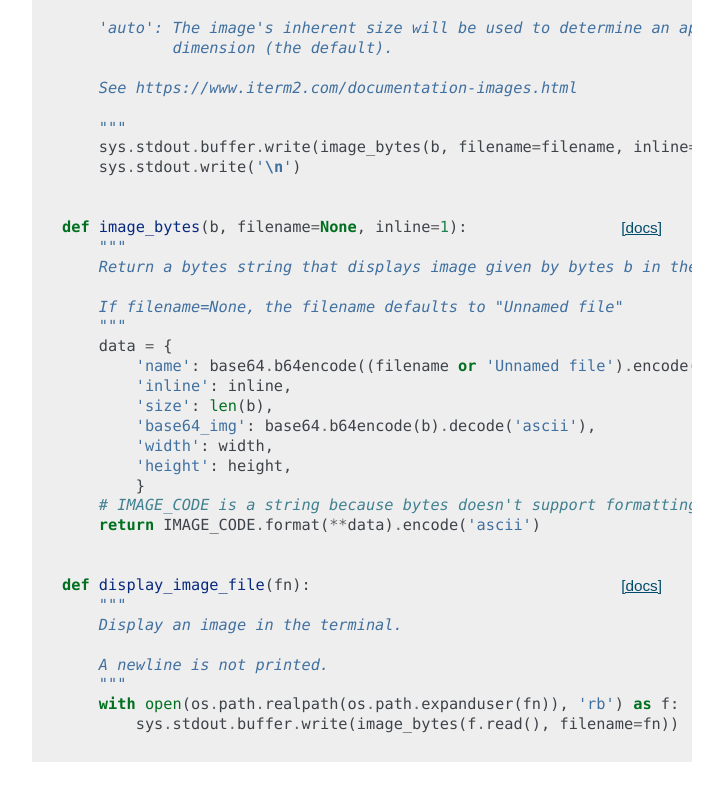
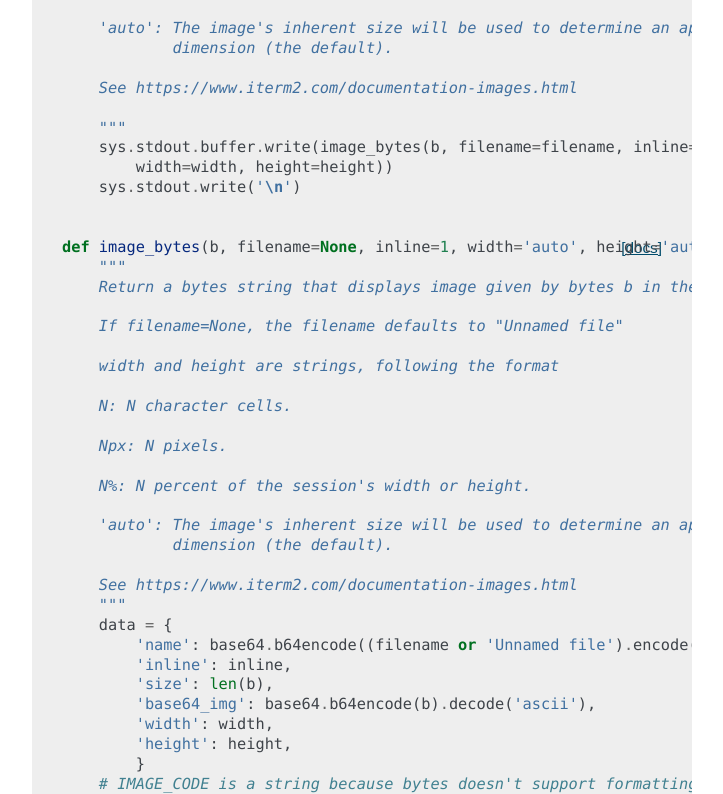
Before and after one commit to asmeurer/iterm2-tools, a plain HTML site: page _modules/iterm2_tools/images.html in a window 1280 px wide. Shown: the part 619-1413 px from the top of the page, without its empty margins (388-1111 px from the left). Drawn offline with Linux system fonts and the light colour scheme.

Commit message:
Update docs after building Travis build 136 of asmeurer/iterm2-tools
The docs were built from the branch 'master' against the commit
576b74bdb3e4ddcdcd533be48ff755c4bcb17c3f.

The Travis build that generated this commit is at
https://travis-ci.org/asmeurer/iterm2-tools/jobs/367877246.

The doctr command that was run is

    /home/travis/virtualenv/python3.6.3/bin/doctr deploy . --built-docs docs/_build/html

```diff
--- a/_modules/iterm2_tools/images.html
+++ b/_modules/iterm2_tools/images.html
@@ -63,14 +63,28 @@
 <span class="sd">    See https://www.iterm2.com/documentation-images.html</span>
 
 <span class="sd">    &quot;&quot;&quot;</span>
-    <span class="n">sys</span><span class="o">.</span><span class="n">stdout</span><span class="o">.</span><span class="n">buffer</span><span class="o">.</span><span class="n">write</span><span class="p">(</span><span class="n">image_bytes</span><span class="p">(</span><span class="n">b</span><span class="p">,</span> <span class="n">filename</span><span class="o">=</span><span class="n">filename</span><span class="p">,</span> <span class="n">inline</span><span class="o">=</span><span class="n">inline</span><span class="p">))</span>
+    <span class="n">sys</span><span class="o">.</span><span class="n">stdout</span><span class="o">.</span><span class="n">buffer</span><span class="o">.</span><span class="n">write</span><span class="p">(</span><span class="n">image_bytes</span><span class="p">(</span><span class="n">b</span><span class="p">,</span> <span class="n">filename</span><span class="o">=</span><span class="n">filename</span><span class="p">,</span> <span class="n">inline</span><span class="o">=</span><span class="n">inline</span><span class="p">,</span>
+        <span class="n">width</span><span class="o">=</span><span class="n">width</span><span class="p">,</span> <span class="n">height</span><span class="o">=</span><span class="n">height</span><span class="p">))</span>
     <span class="n">sys</span><span class="o">.</span><span class="n">stdout</span><span class="o">.</span><span class="n">write</span><span class="p">(</span><span class="s1">&#39;</span><span class="se">\n</span><span class="s1">&#39;</span><span class="p">)</span></div>
 
-<div class="viewcode-block" id="image_bytes"><a class="viewcode-back" href="../../images.html#iterm2_tools.images.image_bytes">[docs]</a><span class="k">def</span> <span class="nf">image_bytes</span><span class="p">(</span><span class="n">b</span><span class="p">,</span> <span class="n">filename</span><span class="o">=</span><span class="kc">None</span><span class="p">,</span> <span class="n">inline</span><span class="o">=</span><span class="mi">1</span><span class="p">):</span>
+<div class="viewcode-block" id="image_bytes"><a class="viewcode-back" href="../../images.html#iterm2_tools.images.image_bytes">[docs]</a><span class="k">def</span> <span class="nf">image_bytes</span><span class="p">(</span><span class="n">b</span><span class="p">,</span> <span class="n">filename</span><span class="o">=</span><span class="kc">None</span><span class="p">,</span> <span class="n">inline</span><span class="o">=</span><span class="mi">1</span><span class="p">,</span> <span class="n">width</span><span class="o">=</span><span class="s1">&#39;auto&#39;</span><span class="p">,</span> <span class="n">height</span><span class="o">=</span><span class="s1">&#39;auto&#39;</span><span class="p">):</span>
     <span class="sd">&quot;&quot;&quot;</span>
 <span class="sd">    Return a bytes string that displays image given by bytes b in the terminal</span>
 
 <span class="sd">    If filename=None, the filename defaults to &quot;Unnamed file&quot;</span>
+
+<span class="sd">    width and height are strings, following the format</span>
+
+<span class="sd">    N: N character cells.</span>
+
+<span class="sd">    Npx: N pixels.</span>
+
+<span class="sd">    N%: N percent of the session&#39;s width or height.</span>
+
+<span class="sd">    &#39;auto&#39;: The image&#39;s inherent size will be used to determine an appropriate</span>
+<span class="sd">            dimension (the default).</span>
+
+<span class="sd">    See https://www.iterm2.com/documentation-images.html</span>
 <span class="sd">    &quot;&quot;&quot;</span>
     <span class="n">data</span> <span class="o">=</span> <span class="p">{</span>
         <span class="s1">&#39;name&#39;</span><span class="p">:</span> <span class="n">base64</span><span class="o">.</span><span class="n">b64encode</span><span class="p">((</span><span class="n">filename</span> <span class="ow">or</span> <span class="s1">&#39;Unnamed file&#39;</span><span class="p">)</span><span class="o">.</span><span class="n">encode</span><span class="p">(</span><span class="s1">&#39;utf-8&#39;</span><span class="p">))</span><span class="o">.</span><span class="n">decode</span><span class="p">(</span><span class="s1">&#39;ascii&#39;</span><span class="p">),</span>
```
Also changed, not shown: images.html (+10 -1 lines).
